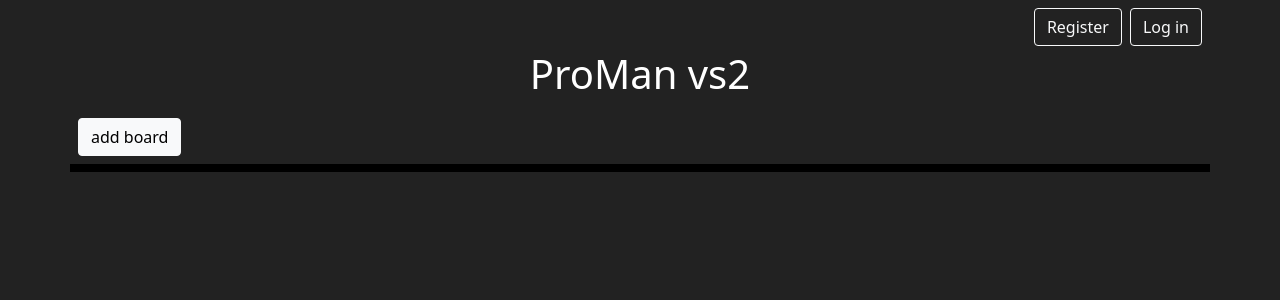
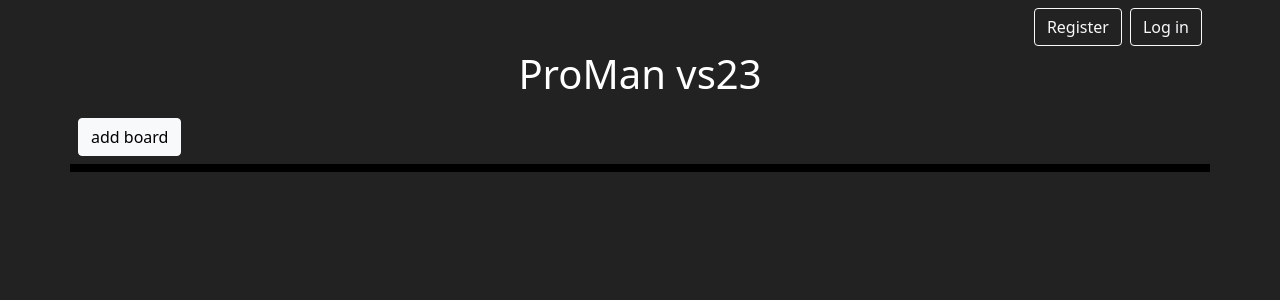
Before and after one commit to ddeer1109/Proman-planner, a Flask app: page / in a window 1280 px wide. Shown: the top 300 px of the page. Run offline with Flask 2, Linux system fonts and the light colour scheme; data that the repository does not hold is empty; parts of the project's set-up code (start-up, migrations or seed data) failed here and were passed over; some libraries are stand-ins or nearby versions.

Commit message:
Update index.html

```diff
--- a/templates/index.html
+++ b/templates/index.html
@@ -26,7 +26,7 @@
 
             </div>
             <h1 id="page-title" class="display-6">
-                ProMan vs2
+                ProMan vs23
             </h1>
         </div>
         <div id="boards" class="container-sm p-1">
```
